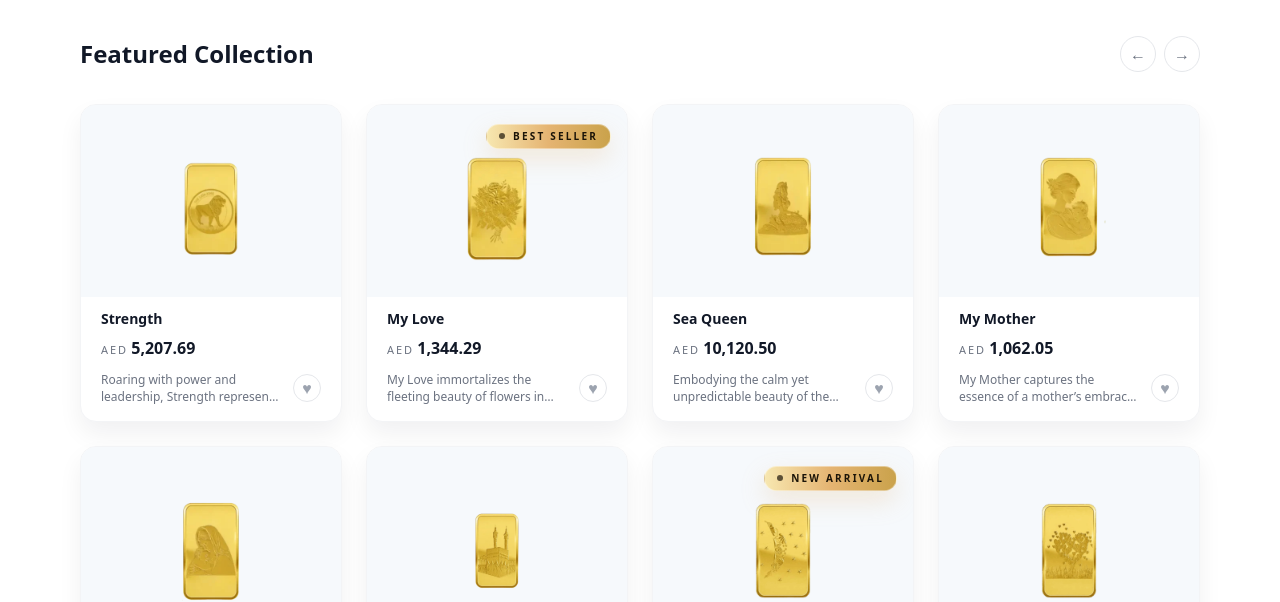
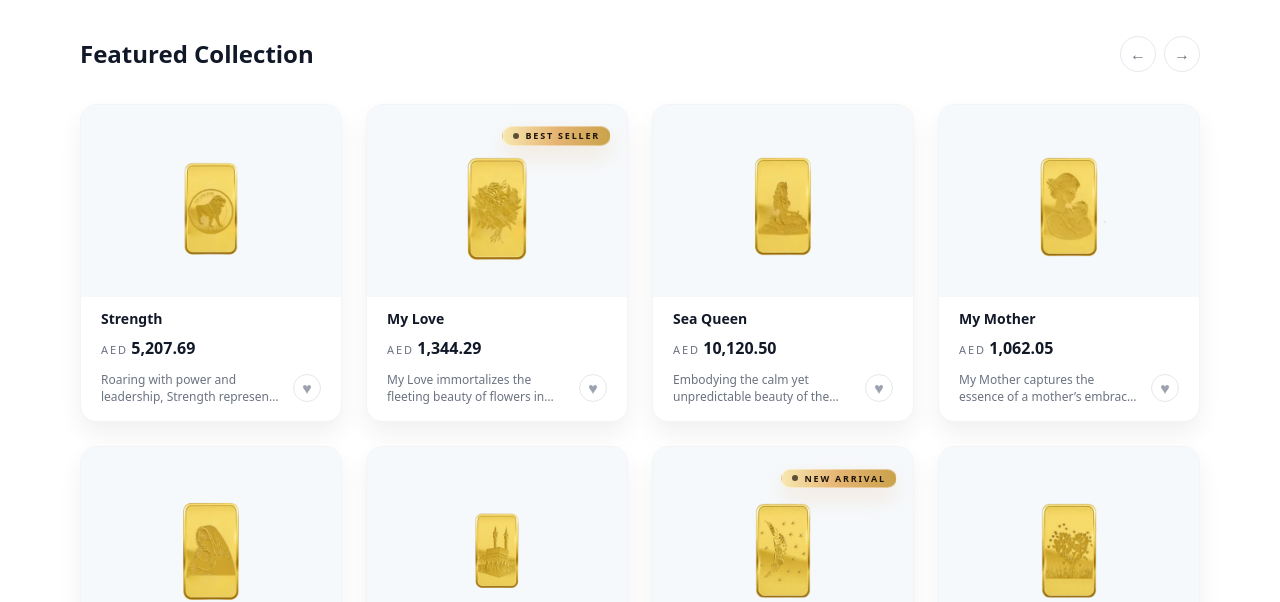
Before and after one commit to ShahrzadRasekh/Wahaj, a Next.js app: page / in a window 1280 px wide. Shown: the part 1680-2282 px from the top of the page. Built offline with nearby package versions, Linux system fonts and the light colour scheme.

Commit message:
making badges a bit smaller

```diff
--- a/app/page.tsx
+++ b/app/page.tsx
@@ -554,8 +554,8 @@ function LuxuryBadge({
   return (
     <span
       className={[
-        "inline-flex items-center gap-2 rounded-full border px-3 py-1",
-        "text-[10px] font-semibold uppercase tracking-[0.22em]",
+        "inline-flex items-center gap-1.5 rounded-full border px-2.5 py-0.5",
+"text-[9px] font-semibold uppercase tracking-[0.20em]",
         "backdrop-blur-sm",
         styles,
       ].join(" ")}
```
